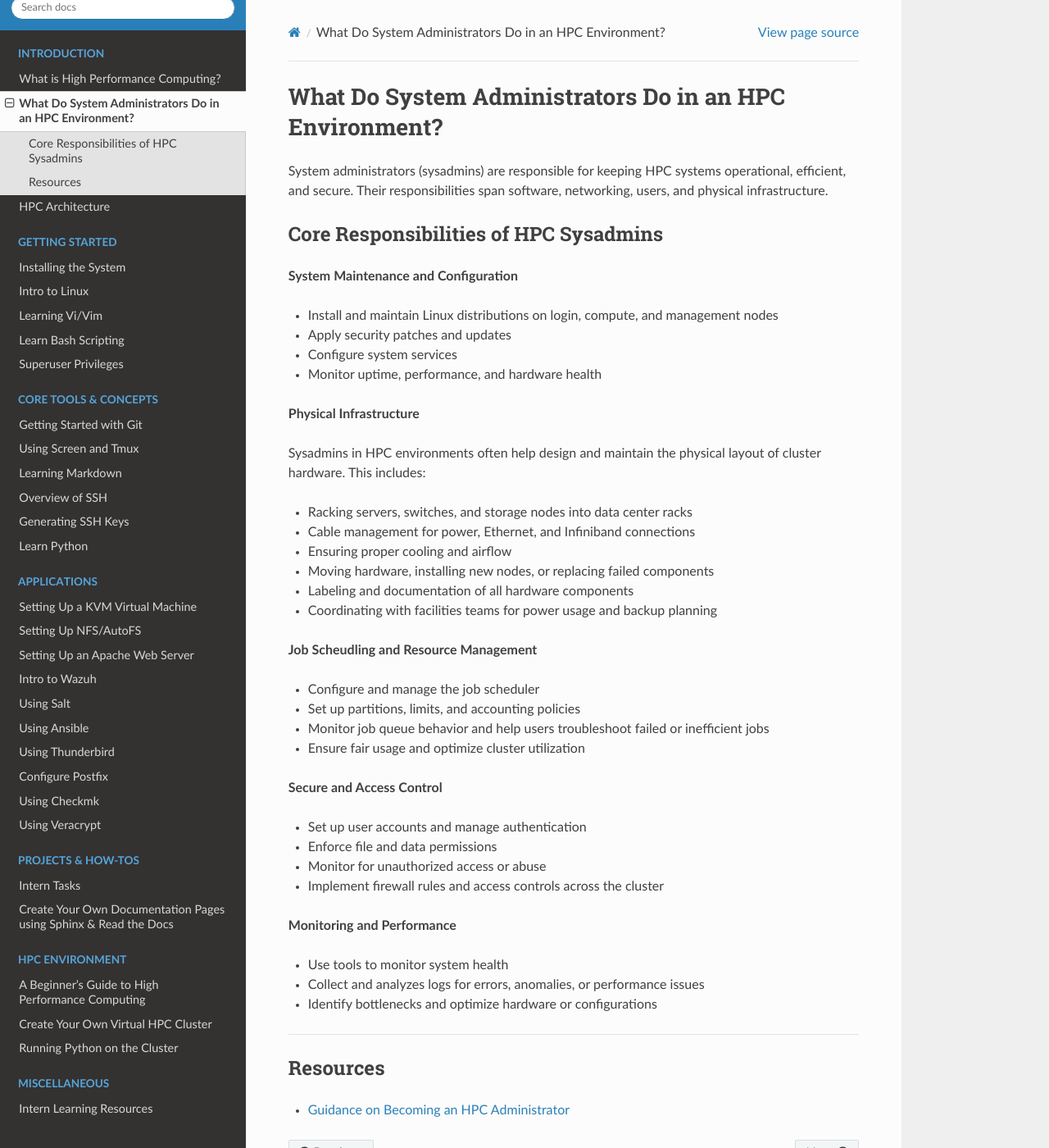
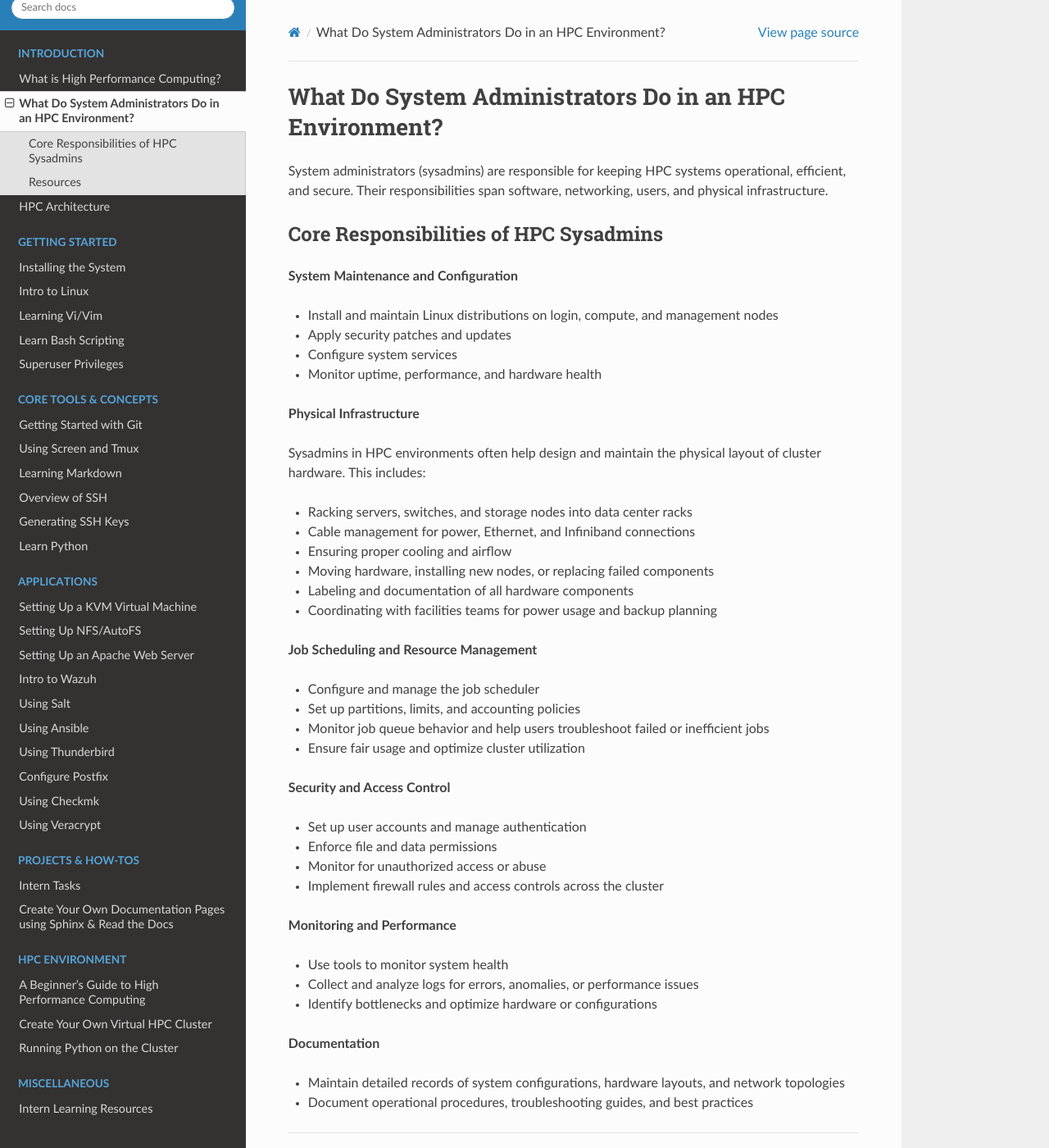
Before and after one commit to TechSquareInc/intern-playbook, a Sphinx documentation site: the page built from docs/source/introduction/what-do-sysadmins-in-hpc-do.md, in a window 1280 px wide and 1400 px high. Shown: the whole window at 82% size. Built offline with Sphinx 7.4.7 and the Read the Docs theme 3.1.0, drawn with Linux system fonts in a browser that asks for light colours.

Commit message:
add documentation section and fix typos on 'what do sysadmins do in hpc' page

```diff
--- a/docs/source/introduction/what-do-sysadmins-in-hpc-do.md
+++ b/docs/source/introduction/what-do-sysadmins-in-hpc-do.md
@@ -22,14 +22,14 @@ Sysadmins in HPC environments often help design and maintain the physical layout
 - Labeling and documentation of all hardware components
 - Coordinating with facilities teams for power usage and backup planning
 
-**Job Scheudling and Resource Management**
+**Job Scheduling and Resource Management**
 
 - Configure and manage the job scheduler
 - Set up partitions, limits, and accounting policies
 - Monitor job queue behavior and help users troubleshoot failed or inefficient jobs
 - Ensure fair usage and optimize cluster utilization
 
-**Secure and Access Control**
+**Security and Access Control**
 
 - Set up user accounts and manage authentication
 - Enforce file and data permissions
@@ -39,8 +39,13 @@ Sysadmins in HPC environments often help design and maintain the physical layout
 **Monitoring and Performance**
 
 - Use tools to monitor system health
-- Collect and analyzes logs for errors, anomalies, or performance issues
+- Collect and analyze logs for errors, anomalies, or performance issues
 - Identify bottlenecks and optimize hardware or configurations
+
+**Documentation**
+- Maintain detailed records of system configurations, hardware layouts, and network topologies
+- Document operational procedures, troubleshooting guides, and best practices
+
 
 ---
 ## Resources
```
